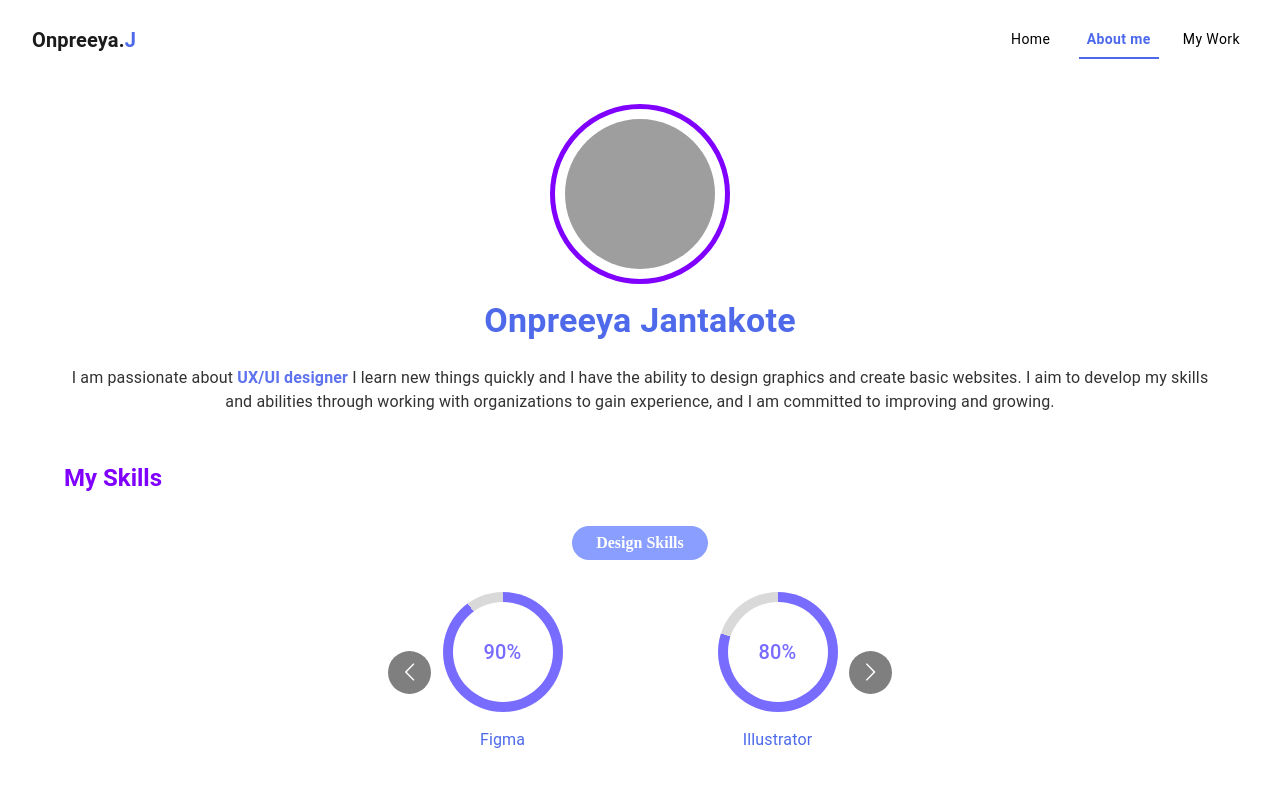
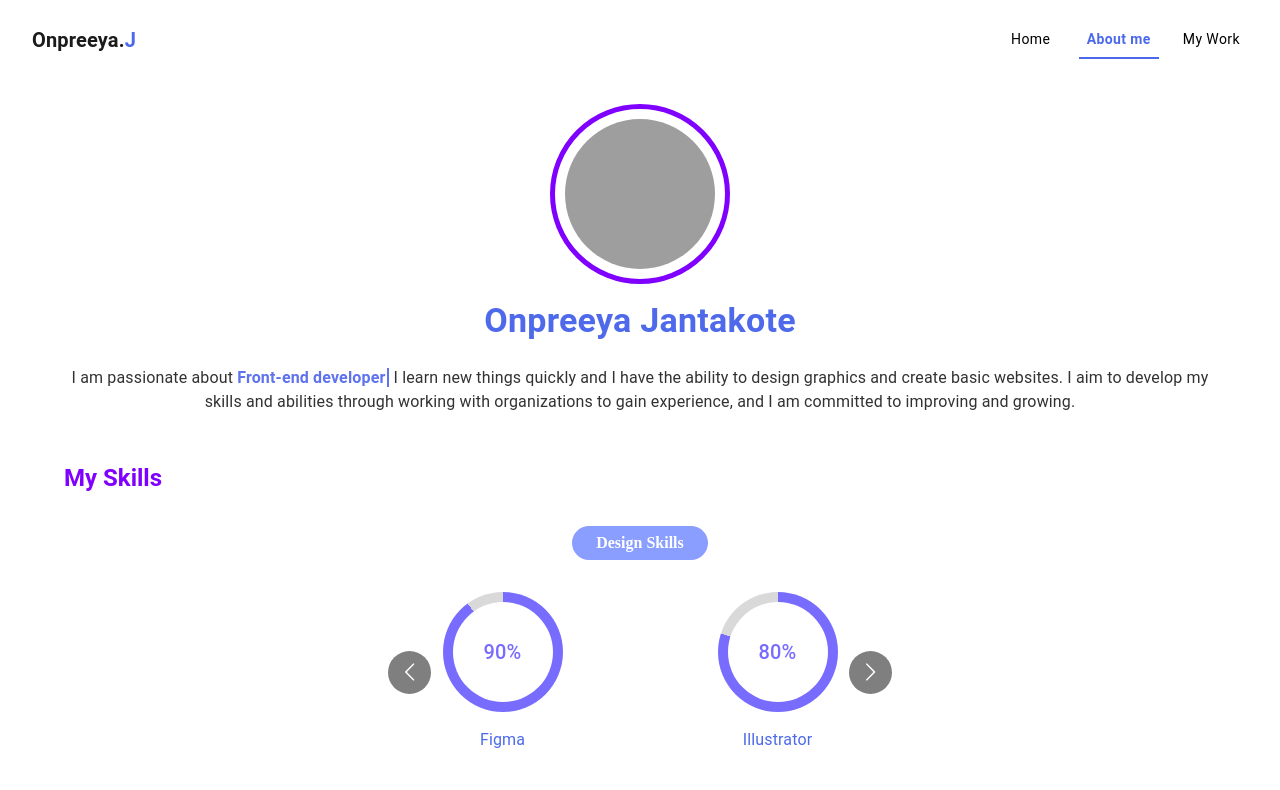
Before and after one commit to Onpreeya-Jantakote/Onpreeya.J, a Next.js app: page /about-me in a window 1280 px wide. Shown: the top 790 px of the page. Built offline with nearby package versions, Linux system fonts and the light colour scheme; grey boxes are pictures that could not be loaded.

Commit message:
update Profile header

```diff
--- a/src/app/about-me/components/ProfileHeader.tsx
+++ b/src/app/about-me/components/ProfileHeader.tsx
@@ -1,6 +1,7 @@
 "use client";
 import { Avatar, Box, Typography } from "@mui/material";
 import { styled } from "@mui/material/styles";
+import { useEffect, useState } from "react";
 
 const PurpleCircle = styled(Box)(() => ({
   borderRadius: "50%",
@@ -10,6 +11,34 @@ const PurpleCircle = styled(Box)(() => ({
 }));
 
 export default function ProfileHeader() {
+  const words = ["UX/UI designer", "Front-end developer"];
+  const [displayText, setDisplayText] = useState("");
+  const [wordIndex, setWordIndex] = useState(0);
+  const [charIndex, setCharIndex] = useState(0);
+  const [isDeleting, setIsDeleting] = useState(false);
+
+  useEffect(() => {
+    const currentWord = words[wordIndex];
+    let typingSpeed = isDeleting ? 50 : 100;
+
+    const typeTimeout = setTimeout(() => {
+      if (!isDeleting && charIndex < currentWord.length) {
+        setDisplayText(currentWord.slice(0, charIndex + 1));
+        setCharIndex(charIndex + 1);
+      } else if (isDeleting && charIndex > 0) {
+        setDisplayText(currentWord.slice(0, charIndex - 1));
+        setCharIndex(charIndex - 1);
+      } else if (!isDeleting && charIndex === currentWord.length) {
+        setTimeout(() => setIsDeleting(true), 1000);
+      } else if (isDeleting && charIndex === 0) {
+        setIsDeleting(false);
+        setWordIndex((wordIndex + 1) % words.length);
+      }
+    }, typingSpeed);
+
+    return () => clearTimeout(typeTimeout);
+  }, [charIndex, isDeleting, wordIndex]);
+
   return (
     <Box textAlign="center" mt={4}>
       <PurpleCircle>
@@ -19,13 +48,20 @@ export default function ProfileHeader() {
           sx={{ width: 150, height: 150 }}
         />
       </PurpleCircle>
-      <Typography variant="h4" sx={{ mt: 2, color: "#4E6AEB", fontWeight: "bold" }}>
+      <Typography
+        variant="h4"
+        sx={{ mt: 2, color: "#4E6AEB", fontWeight: "bold" }}
+      >
         Onpreeya Jantakote
       </Typography>
       <Typography sx={{ mt: 3, color: "#323232" }}>
         I am passionate about{" "}
-        <Box component="span" sx={{ color: "#5E73ED", fontWeight: "bold" }}>
-          UX/UI designer
+        <Box
+          component="span"
+          sx={{ color: "#5E73ED", fontWeight: "bold" }}
+        >
+          {displayText}
+          <span style={{ borderRight: "2px solid #5E73ED", marginLeft: 2 }} />
         </Box>{" "}
         I learn new things quickly and I have the ability to design graphics and
         create basic websites. I aim to develop my skills and abilities through
```
